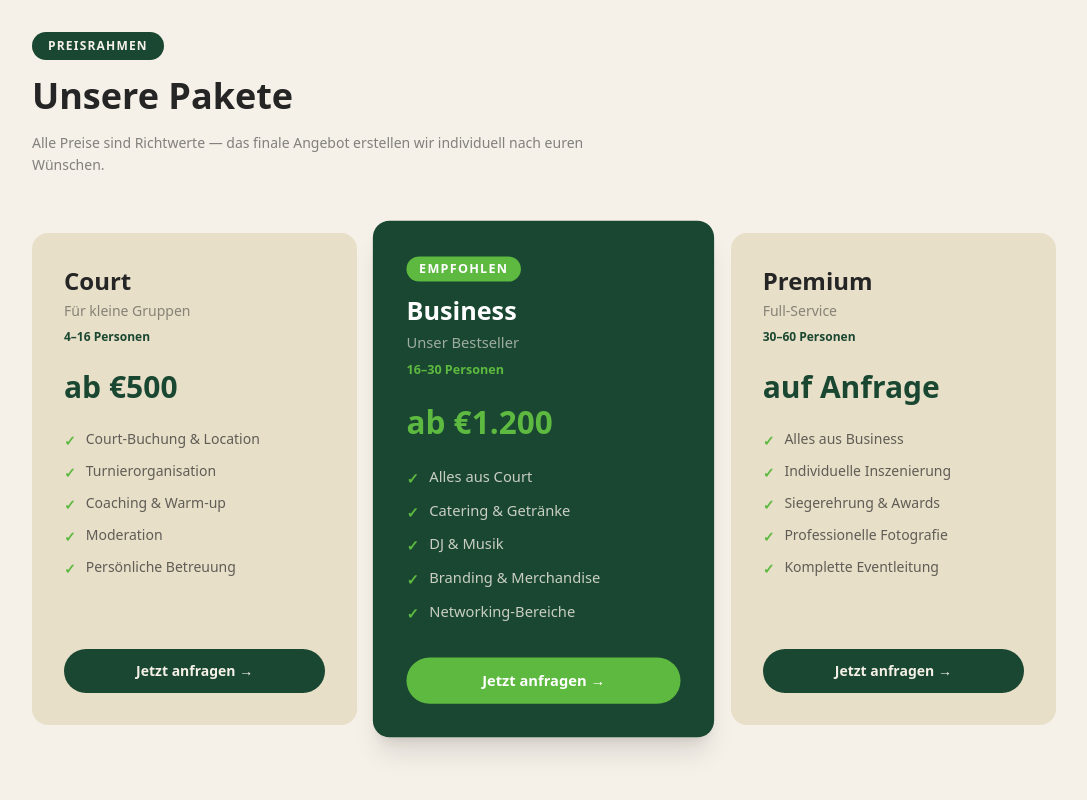
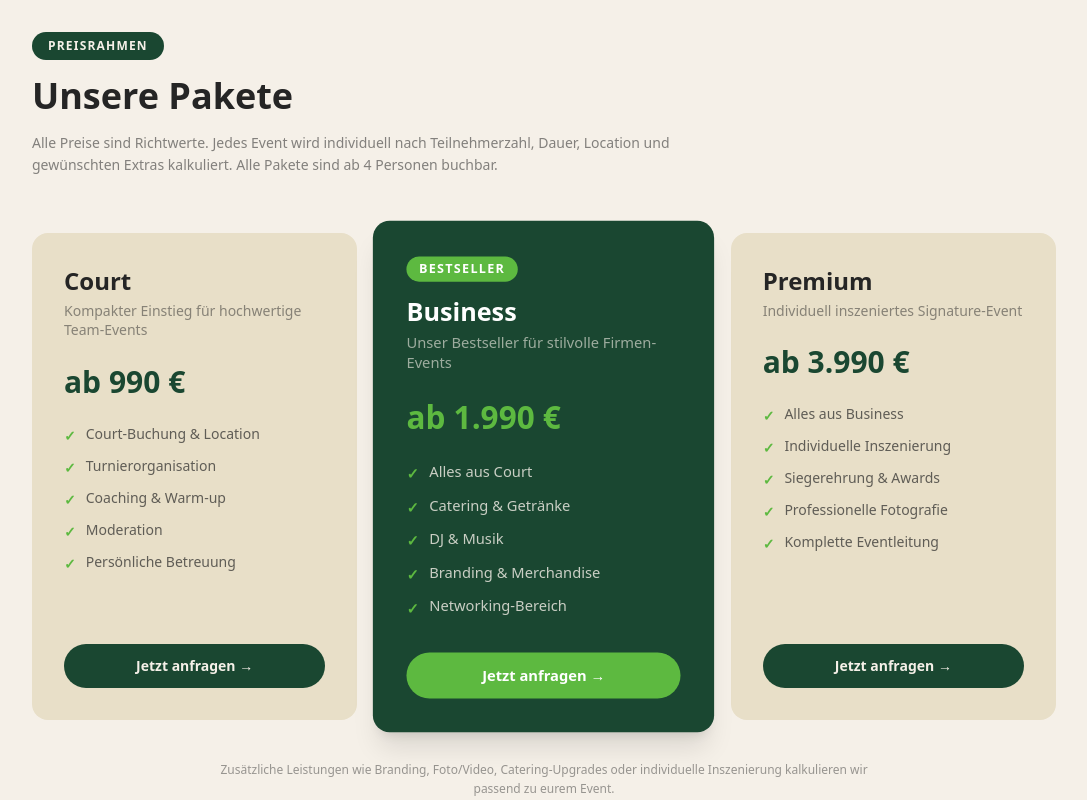
Before and after one commit to armingacanovic-cmd/court-and-company, a Next.js app: page / in a window 1280 px wide. Shown: the part 5660-6460 px from the top of the page, without its empty margins (96-1183 px from the left). Built offline with nearby package versions, Linux system fonts and the light colour scheme.

Commit message:
Overhaul pricing: leistungsniveau-based packages, new prices, remove group size limits

```diff
--- a/app/page.tsx
+++ b/app/page.tsx
@@ -390,16 +390,15 @@ export default function Home() {
             Preisrahmen
           </span>
           <h2 className="text-4xl font-extrabold mb-4 text-anthracite">Unsere Pakete</h2>
-          <p className="text-anthracite/55 max-w-xl mb-14 text-sm leading-relaxed">
-            Alle Preise sind Richtwerte — das finale Angebot erstellen wir individuell nach euren Wünschen.
+          <p className="text-anthracite/55 max-w-2xl mb-14 text-sm leading-relaxed">
+            Alle Preise sind Richtwerte. Jedes Event wird individuell nach Teilnehmerzahl, Dauer, Location und gewünschten Extras kalkuliert. Alle Pakete sind ab 4 Personen buchbar.
           </p>
           <div className="grid grid-cols-1 md:grid-cols-3 gap-6">
             {[
               {
                 name: "Court",
-                subtitle: "Für kleine Gruppen",
-                persons: "4–16 Personen",
-                price: "ab €500",
+                subtitle: "Kompakter Einstieg für hochwertige Team-Events",
+                price: "ab 990 €",
                 highlight: false,
                 features: [
                   "Court-Buchung & Location",
@@ -411,23 +410,21 @@ export default function Home() {
               },
               {
                 name: "Business",
-                subtitle: "Unser Bestseller",
-                persons: "16–30 Personen",
-                price: "ab €1.200",
+                subtitle: "Unser Bestseller für stilvolle Firmen-Events",
+                price: "ab 1.990 €",
                 highlight: true,
                 features: [
                   "Alles aus Court",
                   "Catering & Getränke",
                   "DJ & Musik",
                   "Branding & Merchandise",
-                  "Networking-Bereiche",
+                  "Networking-Bereich",
                 ],
               },
               {
                 name: "Premium",
-                subtitle: "Full-Service",
-                persons: "30–60 Personen",
-                price: "auf Anfrage",
+                subtitle: "Individuell inszeniertes Signature-Event",
+                price: "ab 3.990 €",
                 highlight: false,
                 features: [
                   "Alles aus Business",
@@ -445,17 +442,14 @@ export default function Home() {
                 <div className="mb-6">
                   {pkg.highlight && (
                     <span className="inline-block bg-lime text-white text-xs font-bold uppercase tracking-widest px-3 py-1 rounded-full mb-3">
-                      Empfohlen
+                      Bestseller
                     </span>
                   )}
                   <h3 className={`text-2xl font-extrabold ${pkg.highlight ? "text-white" : "text-anthracite"}`}>
                     {pkg.name}
                   </h3>
-                  <p className={`text-sm mt-1 ${pkg.highlight ? "text-cream/60" : "text-anthracite/50"}`}>
+                  <p className={`text-sm mt-1 leading-snug ${pkg.highlight ? "text-cream/60" : "text-anthracite/50"}`}>
                     {pkg.subtitle}
-                  </p>
-                  <p className={`text-xs mt-2 font-semibold ${pkg.highlight ? "text-lime" : "text-forest"}`}>
-                    {pkg.persons}
                   </p>
                 </div>
                 <div className={`text-3xl font-extrabold mb-6 ${pkg.highlight ? "text-lime" : "text-forest"}`}>
@@ -464,7 +458,7 @@ export default function Home() {
                 <ul className="space-y-2.5 flex-1">
                   {pkg.features.map((f) => (
                     <li key={f} className={`flex items-start gap-2.5 text-sm ${pkg.highlight ? "text-cream/80" : "text-anthracite/70"}`}>
-                      <span className={`mt-0.5 font-bold ${pkg.highlight ? "text-lime" : "text-lime"}`}>✓</span>
+                      <span className="mt-0.5 font-bold text-lime">✓</span>
                       {f}
                     </li>
                   ))}
@@ -478,6 +472,11 @@ export default function Home() {
               </div>
             ))}
           </div>
+
+          {/* Hinweis */}
+          <p className="mt-10 text-center text-anthracite/45 text-xs leading-relaxed max-w-2xl mx-auto">
+            Zusätzliche Leistungen wie Branding, Foto/Video, Catering-Upgrades oder individuelle Inszenierung kalkulieren wir passend zu eurem Event.
+          </p>
         </div>
       </section>
 
```
